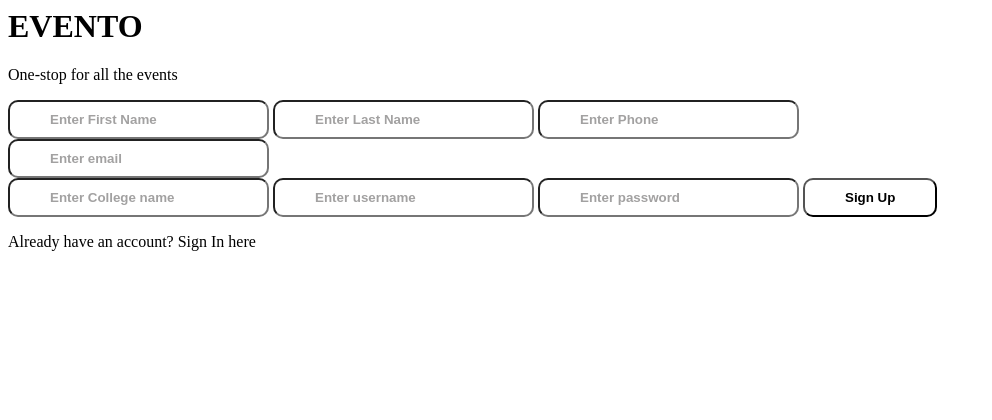
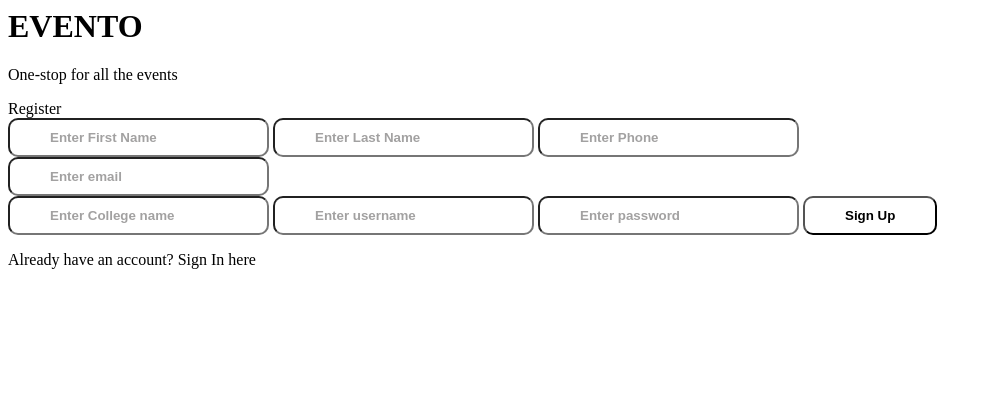
Before and after one commit to Anush132/EVENTO, a Flask app: page /sturegister in a window 1280 px wide. Shown: the top 420 px of the page, without its empty margins (0-992 px from the left). Run offline with Flask 2, Linux system fonts and the light colour scheme; parts of the project's set-up code (start-up, migrations or seed data) failed here and were passed over; some libraries are stand-ins or nearby versions; some web fonts are replaced.

Commit message:
Update sturegister.html

```diff
--- a/templates/sturegister.html
+++ b/templates/sturegister.html
@@ -14,6 +14,7 @@
 			</div>
 				<div class="login_body">
 					<!-- <img alt="" class="avatar" src=""> -->
+					<div class="register-heading">Register</div>
 					<form action="{{url_for('sturegister') }}" method="post">
 						<div>{{ msg }}</div>
                         <input id="first_name" name="first_name" type="text" placeholder="Enter First Name" class="textbox"/>
```
